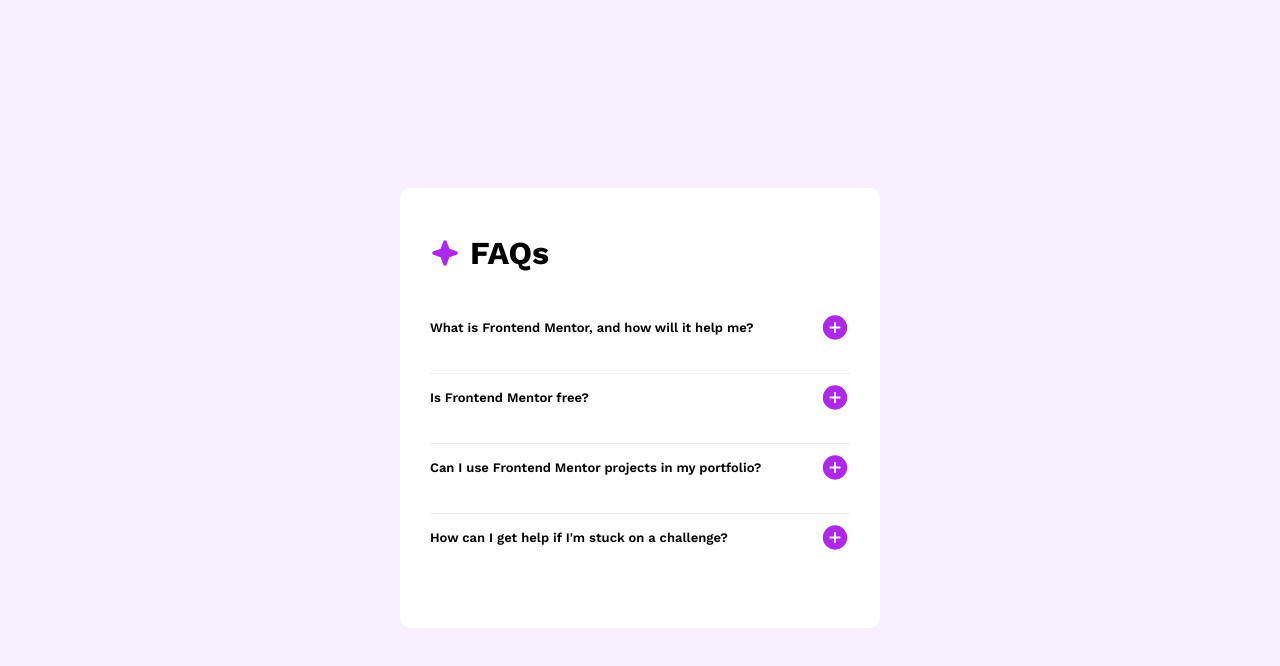
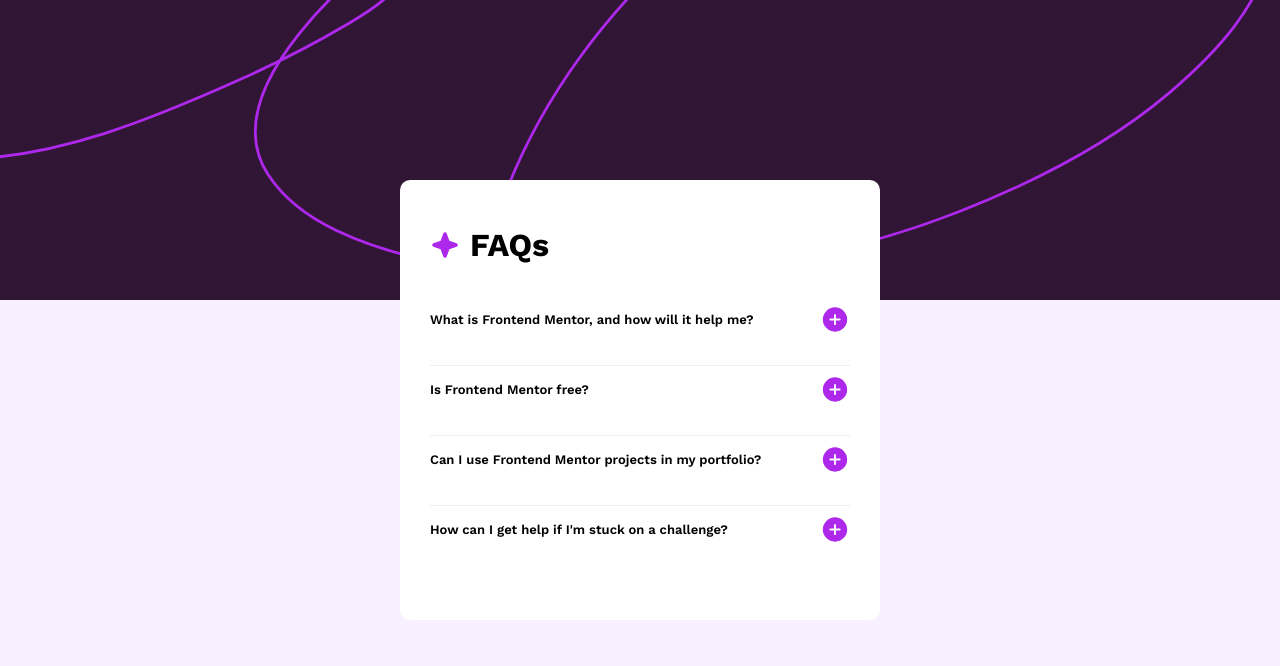
Before and after one commit to x-147/faq-accordion-main, a plain HTML site: page index.html in a window 1280 px wide. Drawn offline with nearby package versions, Linux system fonts and the light colour scheme.

Commit message:
feat: add and position the image

```diff
--- a/index.html
+++ b/index.html
@@ -24,7 +24,10 @@
     <title>Frontend Mentor | FAQ accordion</title>
   </head>
   <body>
-    <!-- background image -->
+    <img
+      class="background-pattern-desktop"
+      src="./assets/images/background-pattern-desktop.svg"
+    />
     <div class="container">
       <div class="heading-container">
         <img
--- a/styles.css
+++ b/styles.css
@@ -9,6 +9,26 @@ body {
   font-weight: normal;
   font-style: normal;
   font-size: 16px; /* for rem */
+  position: relative;
+  /* this is what fixed the gap between img and body, */
+  /* note img is not part of document flow anymore with position absolute*/
+  margin: 0;
+  padding: 0;
+}
+
+.background-pattern-desktop {
+  position: absolute;
+  top: 0;
+  left: 0;
+  width: 100%;
+  z-index: -1;
+  display: block; /* removes potential inline element spacing */
+  /* prevents image distortion at 100% width */
+  /* height: auto; */
+  height: 300px;
+  /* without this image displaces towards the
+   center from within its container/frame */
+  object-fit: cover;
 }
 
 .container {
```
